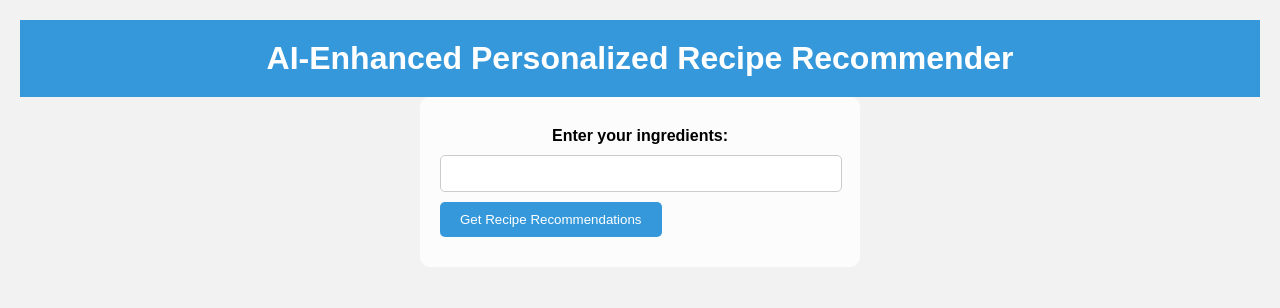
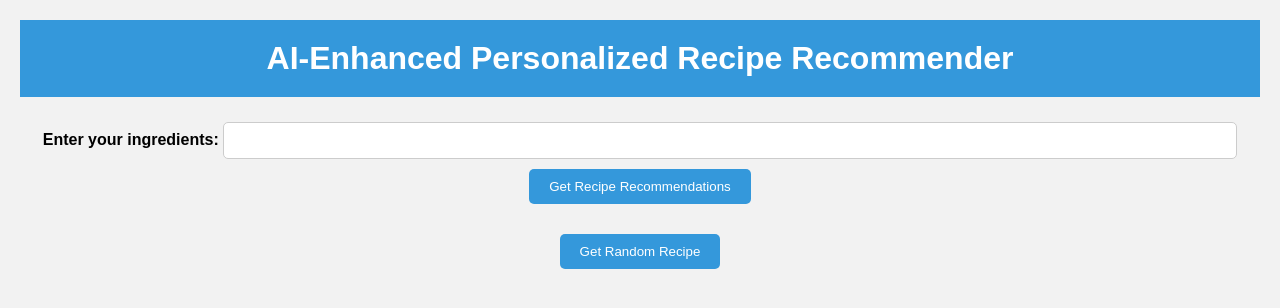
Before and after one commit to vin2706/Final-Year-Project, a Flask app: page / in a window 1280 px wide. Shown: the top 308 px of the page. Run offline with Flask 3, Linux system fonts and the light colour scheme.

Commit message:
random recipe

```diff
--- a/app.py
+++ b/app.py
@@ -2,6 +2,7 @@ from flask import Flask, render_template, request, jsonify
 import http.client
 import json
 from urllib.parse import quote
+from flask import redirect, url_for
 
 
 app = Flask(__name__)
@@ -25,7 +26,7 @@ def recommend_recipe():
         'X-RapidAPI-Host': "spoonacular-recipe-food-nutrition-v1.p.rapidapi.com"
     }
 
-    api_request_url = f"/recipes/complexSearch?query={quote(user_input)}&number=5"
+    api_request_url = f"/recipes/complexSearch?query={quote(user_input)}&number=19"
 
     conn.request("GET", api_request_url, headers=headers)
 
@@ -105,5 +106,82 @@ def recipe_details(recipe_id):
 
     return render_template('recipe_details.html', recipe_details=recipe_details, instructions=instructions, ingredients_with_quantities=ingredients_with_quantities)
 
+
+@app.route('/random_recipe', methods=['GET'])
+def random_recipe():
+    conn = http.client.HTTPSConnection("spoonacular-recipe-food-nutrition-v1.p.rapidapi.com")
+
+    headers = {
+        'X-RapidAPI-Key': RAPIDAPI_KEY,
+        'X-RapidAPI-Host': "spoonacular-recipe-food-nutrition-v1.p.rapidapi.com"
+    }
+
+    # Construct the API request URL for a random recipe
+    api_request_url = "/recipes/random"
+
+    conn.request("GET", api_request_url, headers=headers)
+
+    res = conn.getresponse()
+    data = res.read()
+
+    # Parse the response data (JSON)
+    response_data = data.decode("utf-8")
+    recipe = {}  # Initialize an empty dictionary to store the random recipe details
+    error_message = None  # Initialize error_message as None
+
+    try:
+        # Attempt to parse JSON data
+        response_json = json.loads(response_data)
+        recipe = response_json['recipes'][0] if 'recipes' in response_json else {}
+    except Exception as e:
+        error_message = f"Error parsing API response: {e}"
+        return render_template('error.html', error_message=error_message)
+
+    if not recipe:
+        error_message = "No random recipe found."
+        return render_template('error.html', error_message=error_message)
+
+    # Get detailed information about the random recipe
+    recipe_id = recipe.get('id', 0)
+    api_request_url_details = f"/recipes/{recipe_id}/information"
+    conn.request("GET", api_request_url_details, headers=headers)
+    res_details = conn.getresponse()
+    data_details = res_details.read()
+    response_data_details = data_details.decode("utf-8")
+
+    recipe_details = {}
+    try:
+        response_json_details = json.loads(response_data_details)
+        recipe_details = response_json_details
+    except Exception as e:
+        error_message = f"Error parsing recipe details API response: {e}"
+        return render_template('error.html', error_message=error_message)
+
+    # Get instructions for the random recipe
+    api_request_url_instructions = f"/recipes/{recipe_id}/analyzedInstructions"
+    conn.request("GET", api_request_url_instructions, headers=headers)
+    res_instructions = conn.getresponse()
+    data_instructions = res_instructions.read()
+    response_data_instructions = data_instructions.decode("utf-8")
+
+    instructions = []
+    try:
+        response_json_instructions = json.loads(response_data_instructions)
+        if response_json_instructions:
+            instructions = response_json_instructions[0].get('steps', [])
+    except Exception as e:
+        error_message = f"Error parsing instructions API response: {e}"
+        return render_template('error.html', error_message=error_message)
+
+    ingredients_with_quantities = []
+    if 'extendedIngredients' in recipe_details:
+        for ingredient in recipe_details['extendedIngredients']:
+            name = ingredient.get('original', ingredient.get('name'))
+            if name:
+                ingredients_with_quantities.append(name)
+
+
+    return render_template('recipe_details.html', recipe_details=recipe_details, instructions=instructions, ingredients_with_quantities=ingredients_with_quantities)
+
 if __name__ == '__main__':
     app.run(debug=True)
--- a/templates/index.html
+++ b/templates/index.html
@@ -6,19 +6,24 @@
 </head>
 <body>
     <h1>AI-Enhanced Personalized Recipe Recommender</h1>
-    <form action="/recommend" method="POST" class="search-form">
+    <form action="/recommend" method="POST">
         <label for="user_input">Enter your ingredients:</label>
         <input type="text" id="user_input" name="user_input" required>
-        <button type="submit">Get Recipe Recommendations</button>
+        <input type="submit" value="Get Recipe Recommendations">
     </form>
+
+    <!-- Button to get a random recipe -->
+    <form action="/random_recipe" method="GET">
+        <input type="submit" value="Get Random Recipe">
+    </form>
+
     {% if recipes %}
     <h2>Recommended Recipes:</h2>
     <ul>
         {% for recipe in recipes %}
-        <li>{{ recipe }}</li>
+        <li>{{ recipe.title }}</li>
         {% endfor %}
     </ul>
     {% endif %}
-
 </body>
 </html>
```
Also changed, not shown: templates/recipes.html (+47 -13 lines).
